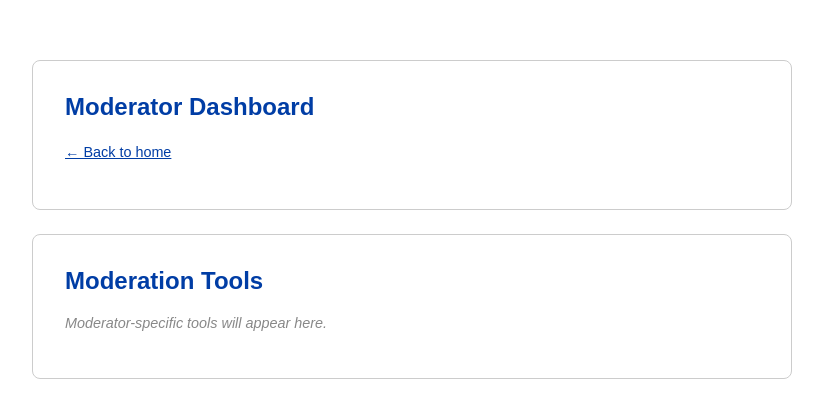
After one commit to JebCodeys/hello_auth, a Flask app: template templates/moderator.html in a window 1280 px wide. The commit adds this page. Shown: the top 418 px of the page, without its empty margins (228-1051 px from the left). Run offline with Flask 3, Linux system fonts and the light colour scheme; the template is opened without the code that fills it, so the values that code supplies are empty.

Commit message:
Add moderator dashboard accessible to moderator and admin roles

```diff
--- a/app.py
+++ b/app.py
@@ -231,6 +231,16 @@ def admin_delete_user(username):
     return redirect(url_for("admin"))
 
 
+@app.route("/moderator")
+def moderator():
+    u = current_user()
+    if not u:
+        return redirect(url_for("login"))
+    if not has_role("moderator") and not has_role("admin"):
+        return render_template("forbidden.html", user_id=u["id"], required_role="moderator"), 403
+    return render_template("moderator.html", user=u, roles=get_roles())
+
+
 @app.route("/whoami")
 def whoami():
     return {"user": current_user(), "roles": sorted(get_roles())}
--- a/templates/hello.html
+++ b/templates/hello.html
@@ -21,6 +21,9 @@
     <p>{% for role in roles | sort %}<span class="badge {% if user.type == 'local' %}badge-local{% endif %}">{{ role }}</span>{% endfor %}</p>
     {% endif %}
     <p><a href="/whoami">Debug info &rarr;</a></p>
+    {% if "moderator" in roles or "admin" in roles %}
+    <p><a href="/moderator">Moderator dashboard &rarr;</a></p>
+    {% endif %}
     {% if "admin" in roles %}
     <p><a href="/admin">Admin dashboard &rarr;</a></p>
     {% endif %}
--- /dev/null
+++ b/templates/moderator.html
@@ -0,0 +1,34 @@
+<!DOCTYPE html>
+<html lang="en">
+<head>
+  <meta charset="UTF-8">
+  <title>Moderator Dashboard</title>
+  <style>
+    body { font-family: sans-serif; max-width: 760px; margin: 60px auto; padding: 0 20px; }
+    .card { border: 1px solid #ccc; border-radius: 8px; padding: 32px; margin-bottom: 24px; }
+    h2 { margin-top: 0; color: #003da5; }
+    .user-id { font-size: 1.4rem; font-weight: bold; color: #003da5; }
+    .badge { display: inline-block; background: #003da5; color: white; border-radius: 4px; padding: 2px 10px; font-size: 0.85rem; margin-right: 4px; }
+    .badge-admin { background: #7b3fa0; }
+    a { color: #003da5; font-size: 0.9rem; }
+    .placeholder { color: #888; font-size: 0.9rem; font-style: italic; }
+  </style>
+</head>
+<body>
+  <div class="card">
+    <h2>Moderator Dashboard</h2>
+    <p class="user-id">{{ user.id }}</p>
+    <p>
+      {% for role in roles | sort %}
+        <span class="badge {% if role == 'admin' %}badge-admin{% endif %}">{{ role }}</span>
+      {% endfor %}
+    </p>
+    <p><a href="/">&larr; Back to home</a></p>
+  </div>
+
+  <div class="card">
+    <h2>Moderation Tools</h2>
+    <p class="placeholder">Moderator-specific tools will appear here.</p>
+  </div>
+</body>
+</html>
```
Also changed, not shown: 1 other file.
